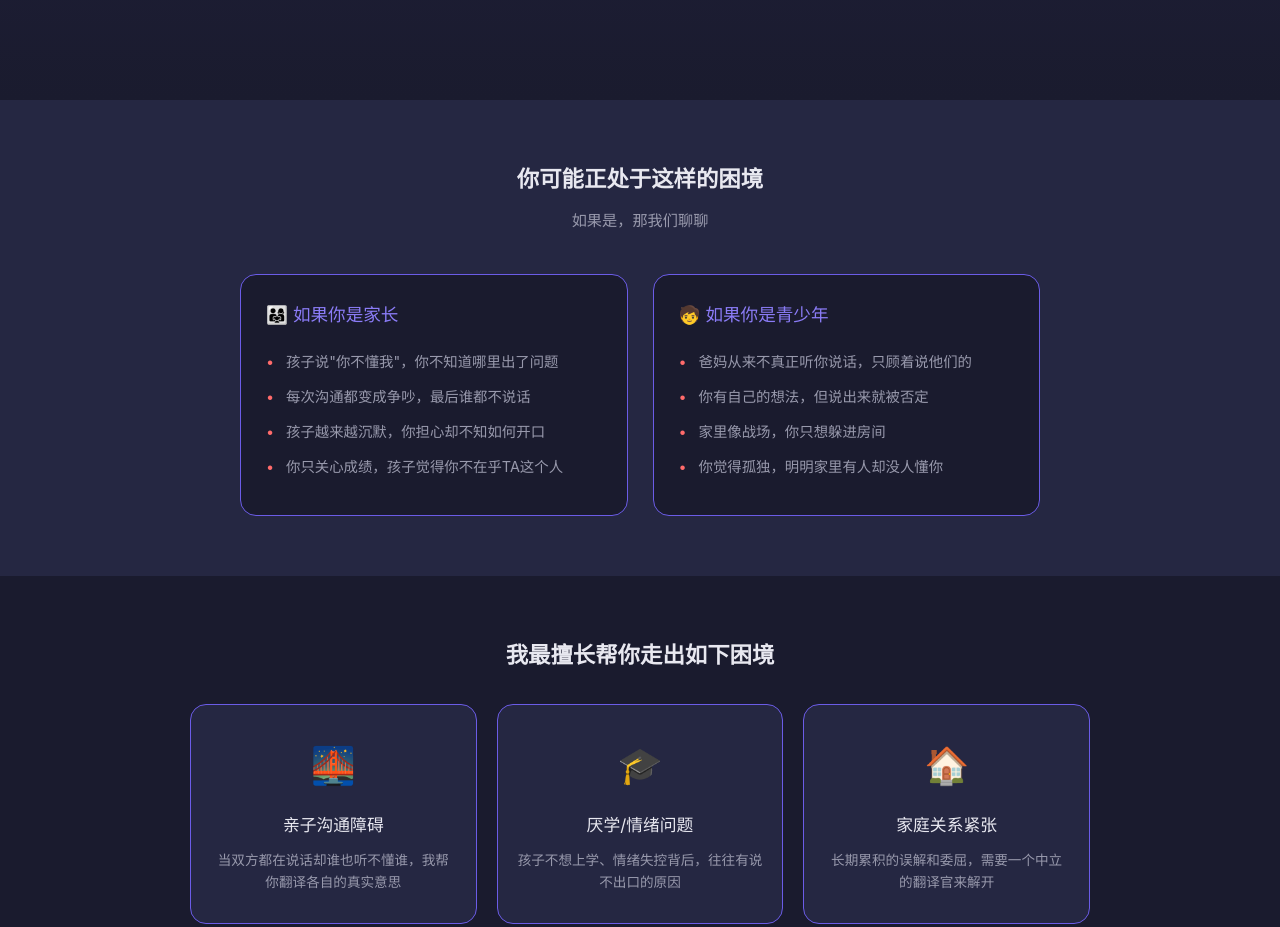
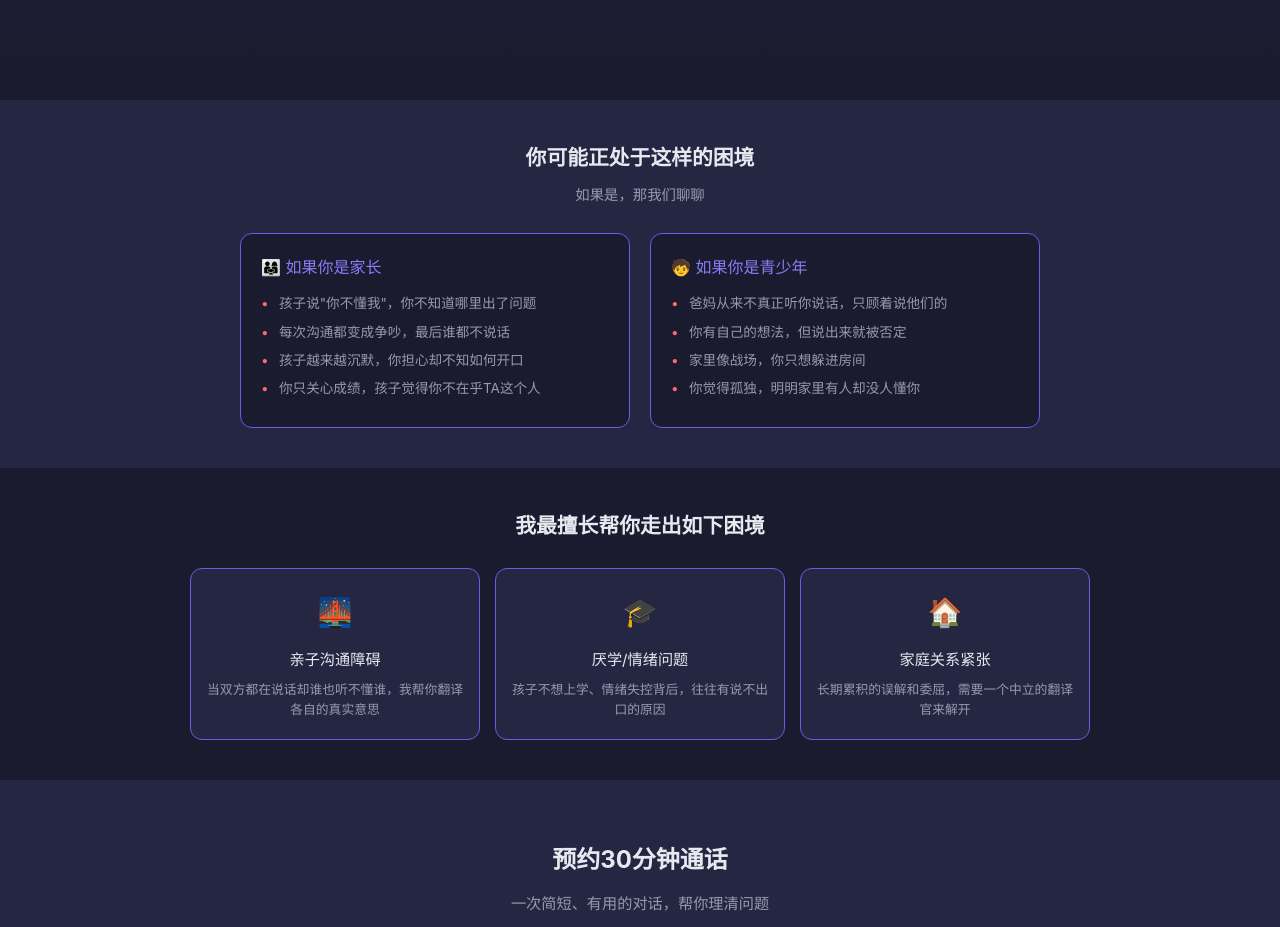
Before and after one commit to MelXia/MelXia.github.io, a plain HTML site: page index.html in a window 1280 px wide. Shown: the part 650-1577 px from the top of the page. Drawn offline with Linux system fonts and the light colour scheme.

Commit message:
首页困境模块优化 + 邮件链接简化
首页优化：
- 减小痛点共鸣和能力聚焦模块的高度和间距
- 缩小字体、内边距、卡片圆角，提升移动端体验

邮件链接修复：
- 移除斜杠(/)和省略号(...)等特殊字符
- 简化邮件body内容，避免移动端显示问题

Co-Authored-By: Claude Opus 4.7 <noreply@anthropic.com>

```diff
--- a/index.html
+++ b/index.html
@@ -288,48 +288,48 @@
 
         /* ========== 痛点共鸣区域 ========== */
         .pain-section {
-            padding: 60px 20px;
+            padding: 40px 20px;
             background: var(--card);
         }
 
         .section-header {
             text-align: center;
-            margin-bottom: 40px;
+            margin-bottom: 25px;
         }
 
         .section-title {
-            font-size: 1.4em;
+            font-size: 1.3em;
             color: var(--text);
-            margin-bottom: 10px;
+            margin-bottom: 8px;
         }
 
         .section-subtitle {
-            font-size: 0.95em;
+            font-size: 0.9em;
             color: var(--text-muted);
         }
 
         .pain-grid {
             display: grid;
             grid-template-columns: 1fr 1fr;
-            gap: 25px;
+            gap: 20px;
             max-width: 800px;
             margin: 0 auto;
         }
 
         .pain-card {
             background: var(--bg);
-            border-radius: 16px;
-            padding: 25px;
+            border-radius: 12px;
+            padding: 20px;
             border: 1px solid var(--primary);
         }
 
         .pain-card-header {
-            font-size: 1.1em;
+            font-size: 1em;
             color: var(--primary-light);
-            margin-bottom: 20px;
+            margin-bottom: 12px;
             display: flex;
             align-items: center;
-            gap: 10px;
+            gap: 8px;
         }
 
         .pain-list {
@@ -337,12 +337,12 @@
         }
 
         .pain-item {
-            font-size: 0.9em;
+            font-size: 0.85em;
             color: var(--text-muted);
-            margin-bottom: 12px;
-            padding-left: 20px;
+            margin-bottom: 8px;
+            padding-left: 18px;
             position: relative;
-            line-height: 1.6;
+            line-height: 1.5;
         }
 
         .pain-item::before {
@@ -354,28 +354,28 @@
 
         /* ========== 能力聚焦区域 ========== */
         .strength-section {
-            padding: 60px 20px;
+            padding: 40px 20px;
             text-align: center;
         }
 
         .strength-title {
-            font-size: 1.4em;
+            font-size: 1.3em;
             color: var(--text);
-            margin-bottom: 30px;
+            margin-bottom: 25px;
         }
 
         .strength-grid {
             display: grid;
             grid-template-columns: repeat(3, 1fr);
-            gap: 20px;
+            gap: 15px;
             max-width: 900px;
             margin: 0 auto;
         }
 
         .strength-card {
             background: var(--card);
-            border-radius: 16px;
-            padding: 30px 20px;
+            border-radius: 12px;
+            padding: 20px 15px;
             border: 1px solid var(--primary);
             transition: all 0.3s ease;
         }
@@ -386,20 +386,20 @@
         }
 
         .strength-icon {
-            font-size: 36px;
-            margin-bottom: 15px;
+            font-size: 28px;
+            margin-bottom: 10px;
         }
 
         .strength-name {
-            font-size: 1.05em;
+            font-size: 0.95em;
             color: var(--text);
-            margin-bottom: 10px;
+            margin-bottom: 8px;
         }
 
         .strength-desc {
-            font-size: 0.85em;
+            font-size: 0.8em;
             color: var(--text-muted);
-            line-height: 1.6;
+            line-height: 1.5;
         }
 
         /* ========== 预约流程 ========== */
@@ -571,8 +571,15 @@
             .hero-title { font-size: 1.6em; }
             .hero-stats { gap: 20px; }
             .stat-number { font-size: 1.5em; }
-            .pain-grid { grid-template-columns: 1fr; }
-            .strength-grid { grid-template-columns: 1fr; }
+            .pain-grid { grid-template-columns: 1fr; gap: 15px; }
+            .pain-card { padding: 15px; }
+            .pain-card-header { font-size: 0.95em; margin-bottom: 10px; }
+            .pain-item { font-size: 0.8em; margin-bottom: 6px; }
+            .strength-grid { grid-template-columns: 1fr; gap: 12px; }
+            .strength-card { padding: 15px; }
+            .strength-icon { font-size: 24px; margin-bottom: 8px; }
+            .strength-name { font-size: 0.9em; }
+            .strength-desc { font-size: 0.75em; }
             .nav-links { display: none; }
             .menu-toggle { display: flex; }
             .nav-cta { padding: 6px 12px; font-size: 0.8em; }
@@ -738,7 +745,7 @@
                 <span>📱</span>
                 <span>小红书私信</span>
             </a>
-            <a href="mailto:19469728@qq.com?subject=%E9%A2%84%E7%BA%A630%E5%88%86%E9%92%9F%E9%80%9A%E8%AF%9D&body=Hi%20Mel%EF%BC%8C%E6%88%91%E6%98%AF%E5%AE%B6%E9%95%BF%2F%E5%AD%A9%E5%AD%90%EF%BC%8C%E7%8E%B0%E5%9C%A8%E6%9C%80%E5%9B%B0%E6%89%B0%E6%88%91%E4%BB%AC%E7%9A%84%E6%98%AF..." class="btn-email">
+            <a href="mailto:19469728@qq.com?subject=%E9%A2%84%E7%BA%A630%E5%88%86%E9%92%9F%E9%80%9A%E8%AF%9D&body=Hi%20Mel%EF%BC%8C%E6%88%91%E6%98%AF%E5%AE%B6%E9%95%BF%E6%88%96%E5%AD%A9%E5%AD%90%EF%BC%8C%E7%8E%B0%E5%9C%A8%E6%9C%80%E5%9B%B0%E6%89%B0%E6%88%91%E4%BB%AC%E7%9A%84%E6%98%AF" class="btn-email">
                 <span>✉️</span>
                 <span>邮件联系</span>
             </a>
```
Also changed, not shown: about.html (+1 -1 lines), flower-gallery.html (+1 -1 lines).
